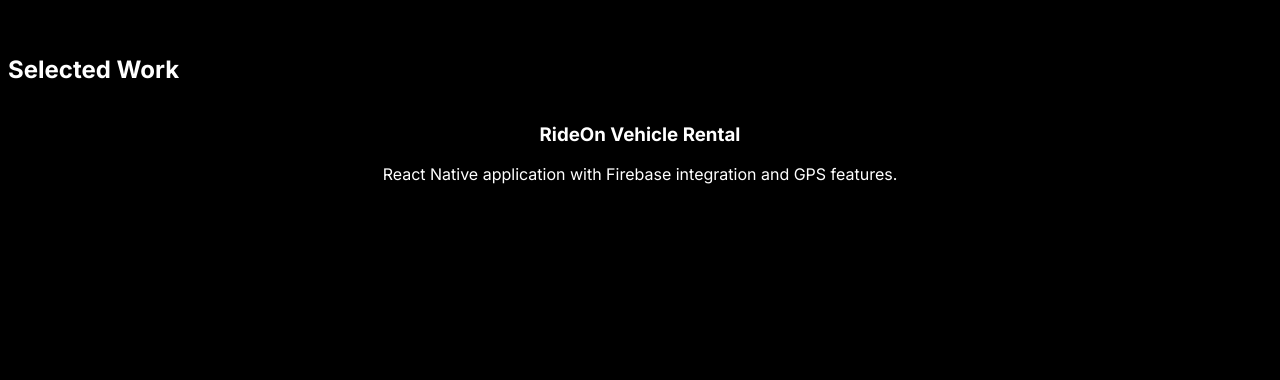
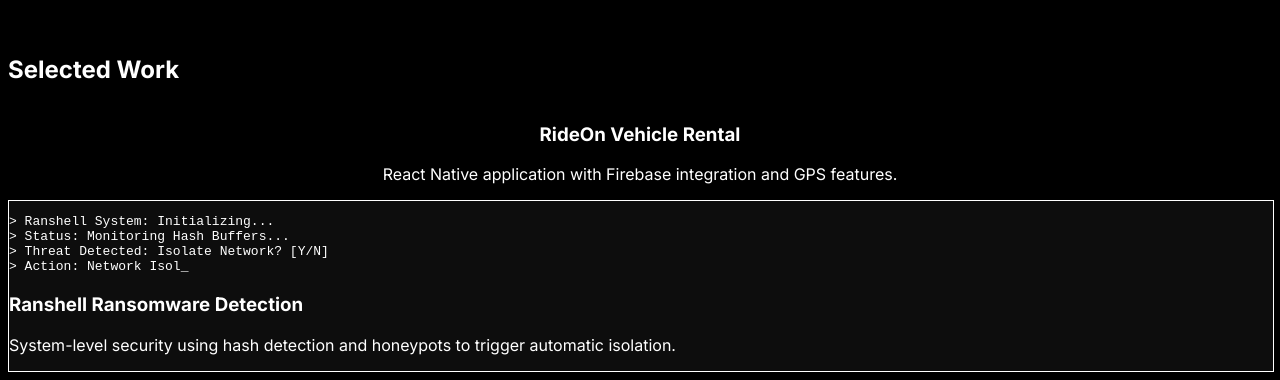
Before and after one commit to tirth707/Portfolio, a Next.js app: page / in a window 1280 px wide. Shown: the part 773-1153 px from the top of the page. Before the commit the page ends 981 px from the top, so only its background shows below. Built offline with nearby package versions, Linux system fonts and the light colour scheme.

Commit message:
feat: implement terminal typing animation for Ranshell project

```diff
--- a/app/page.tsx
+++ b/app/page.tsx
@@ -1,21 +1,25 @@
 import Hero from "@/components/Hero";
+import ProjectTerminal from "@/components/ProjectTerminal";
 
 export default function Home() {
   return (
     <main className="bg-black text-white">
       <Hero />
 
-      {/* Project Preview Section */}
       <section id="projects" className="py-32 px-6">
         <div className="max-w-7xl mx-auto">
           <h2 className="text-4xl font-bold mb-20 tracking-tight text-zinc-500">Selected Work</h2>
 
-          <div className="group relative overflow-hidden rounded-2xl bg-zinc-900 aspect-video flex items-center justify-center">
+          {/* RideOn Section */}
+          <div className="group relative overflow-hidden rounded-2xl bg-zinc-900 aspect-video flex items-center justify-center mb-20">
              <div className="text-center p-10">
                 <h3 className="text-3xl font-bold mb-4">RideOn Vehicle Rental</h3>
-                <p className="text-zinc-400 max-w-md">React Native application with Firebase integration and GPS features.</p>
+                <p className="text-zinc-400 max-w-md mx-auto">React Native application with Firebase integration and GPS features.</p>
              </div>
           </div>
+
+          {/* Ranshell Section */}
+          <ProjectTerminal />
         </div>
       </section>
     </main>
--- /dev/null
+++ b/components/ProjectTerminal.tsx
@@ -0,0 +1,39 @@
+"use client";
+
+import { motion } from "framer-motion";
+import { useEffect, useState } from "react";
+
+export default function ProjectTerminal() {
+  const [text, setText] = useState("");
+  const fullText = "> Ranshell System: Initializing... \n> Status: Monitoring Hash Buffers... \n> Threat Detected: Isolate Network? [Y/N] \n> Action: Network Isolated Successfully.";
+
+  useEffect(() => {
+    let i = 0;
+    const interval = setInterval(() => {
+      setText(fullText.slice(0, i));
+      i++;
+      if (i > fullText.length) clearInterval(interval);
+    }, 40);
+    return () => clearInterval(interval);
+  }, []);
+
+  return (
+    <div className="w-full max-w-4xl mx-auto my-20 bg-[#0d0d0d] rounded-lg border border-white/10 p-6 font-mono text-sm md:text-base">
+      <div className="flex gap-2 mb-4">
+        <div className="w-3 h-3 rounded-full bg-red-500/50" />
+        <div className="w-3 h-3 rounded-full bg-yellow-500/50" />
+        <div className="w-3 h-3 rounded-full bg-green-500/50" />
+      </div>
+      <pre className="text-green-400 leading-relaxed whitespace-pre-wrap">
+        {text}
+        <span className="animate-pulse">_</span>
+      </pre>
+      <div className="mt-6">
+        <h3 className="text-2xl font-bold text-white">Ranshell Ransomware Detection</h3>
+        <p className="text-zinc-500 mt-2">
+          System-level security using hash detection and honeypots to trigger automatic isolation.
+        </p>
+      </div>
+    </div>
+  );
+}
```
